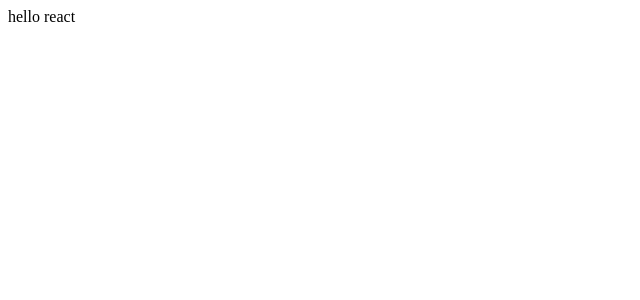
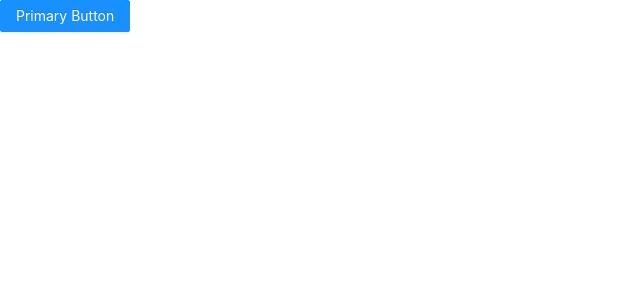
Before and after one commit to wuxudongxd/chat, a React (Vite) app in the folder packages/chat-client/: page / in a window 1280 px wide. Shown: the top 300 px of the page, without its empty margins (0-640 px from the left). Built offline with nearby package versions, Linux system fonts and the light colour scheme.

Commit message:
✨ feat: 加入 antd 组件库

```diff
--- a/packages/chat-client/package.json
+++ b/packages/chat-client/package.json
@@ -8,6 +8,7 @@
     "preview": "vite preview"
   },
   "dependencies": {
+    "antd": "^4.18.8",
     "react": "^17.0.2",
     "react-dom": "^17.0.2",
     "react-query": "^3.34.16",
--- a/packages/chat-client/src/App.tsx
+++ b/packages/chat-client/src/App.tsx
@@ -1,9 +1,8 @@
+import { Button } from "antd";
 import { useState } from "react";
 
 function App() {
-  const [count, setCount] = useState(0);
-
-  return <div>hello react</div>;
+  return <Button type="primary">Primary Button</Button>;
 }
 
 export default App;
--- a/packages/chat-client/src/main.tsx
+++ b/packages/chat-client/src/main.tsx
@@ -1,3 +1,5 @@
+import "antd/dist/antd.css";
+
 import React from "react";
 import ReactDOM from "react-dom";
 
```
Also changed, not shown: 1 other file (tests, documents, lock files or other folders).
